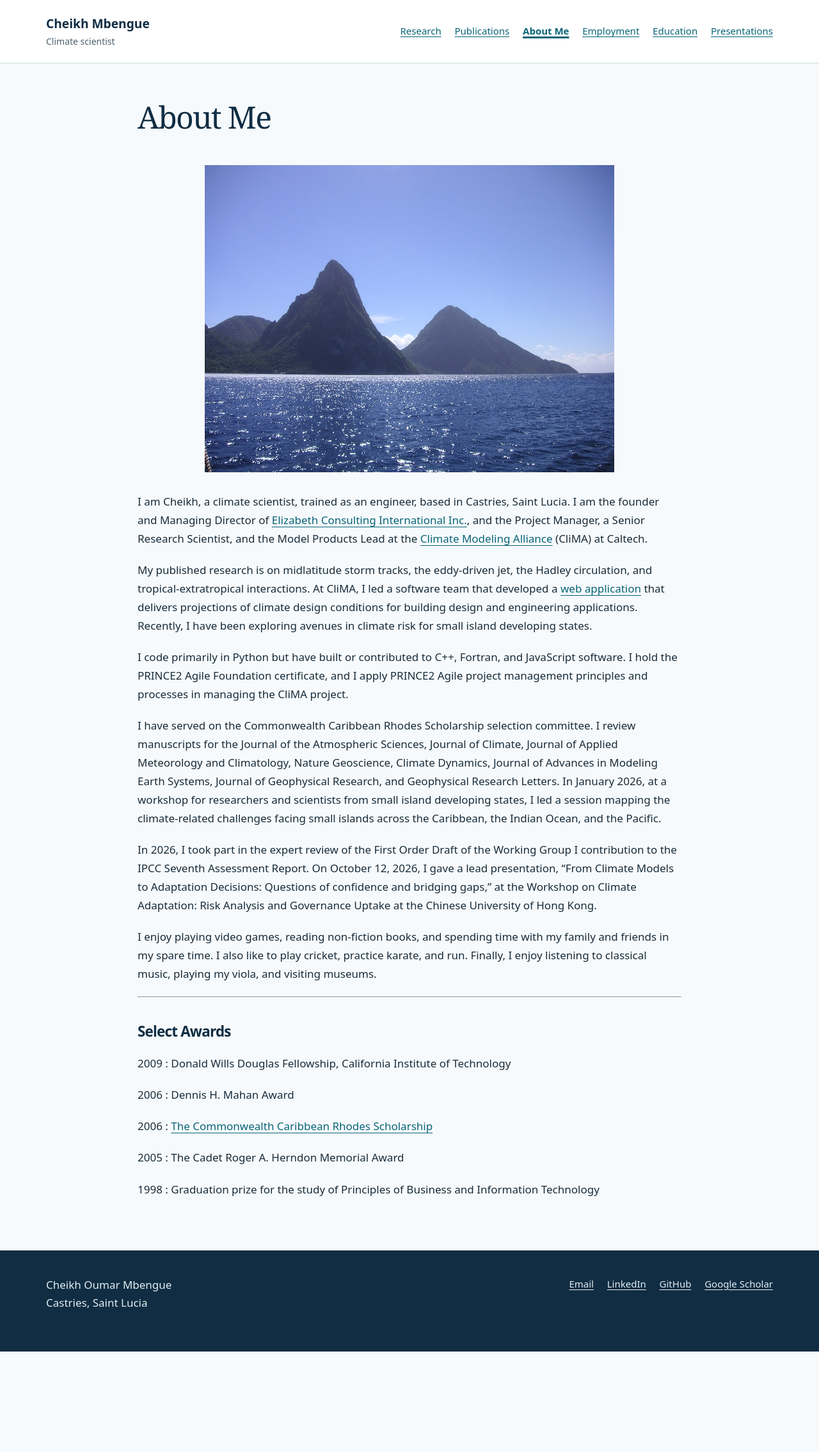
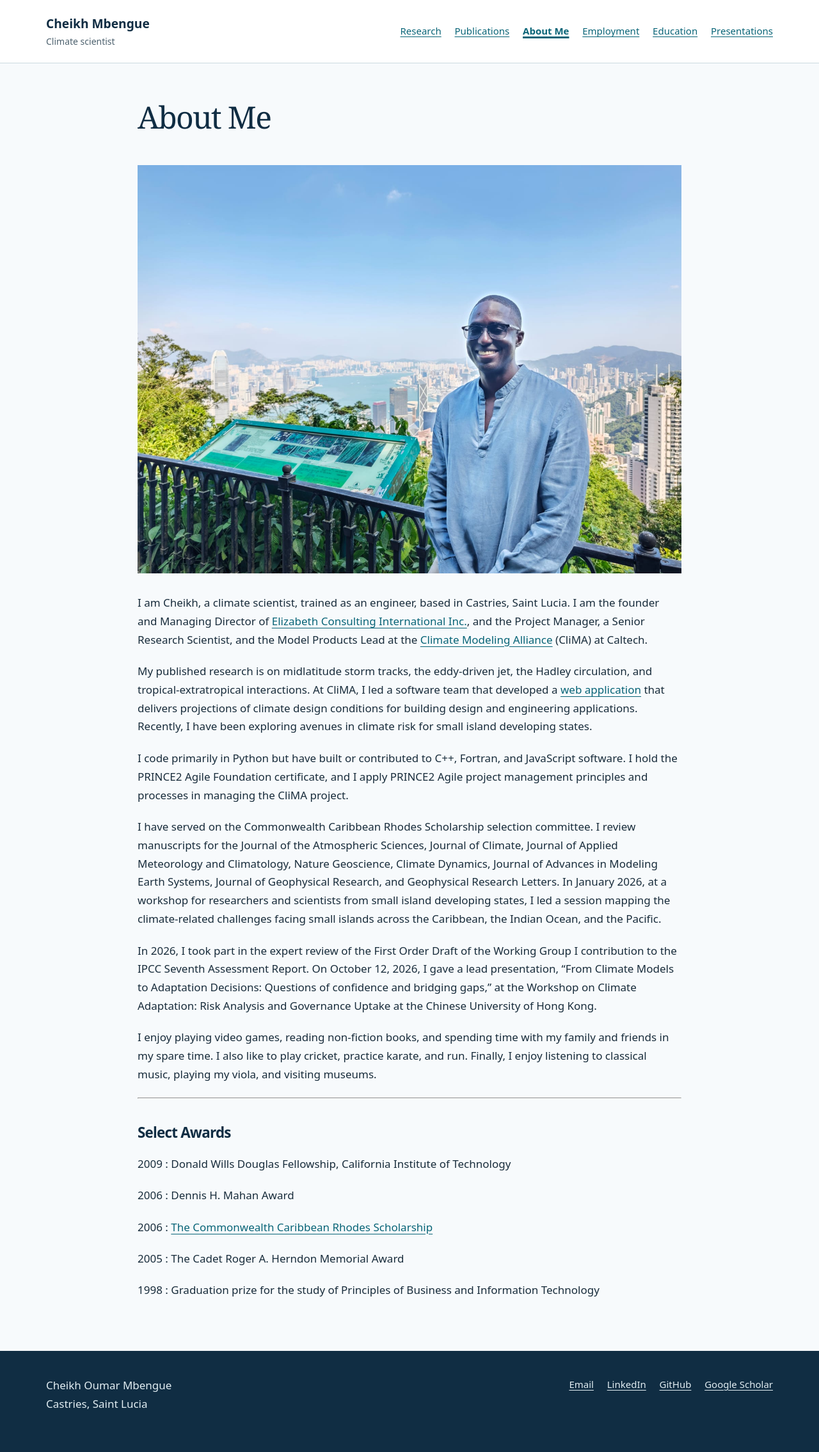
Before and after one commit to cmbengue-ec-intl/cmbengue-ec-intl.github.io, a Jekyll site: the page built from about.markdown, in a window 1280 px wide. Shown: the whole page at 64% size. Built offline with Jekyll 4.4.1, drawn with Linux system fonts in a browser that asks for light colours; before the commit the page ends 2112 px from its top, so only the background shows below that.

Commit message:
content: update the photos on the home page and the About page (#46)
* content: replace the home page and About page photos (refs #45)

* content: describe the new About page photo (refs #45)

```diff
--- a/about.markdown
+++ b/about.markdown
@@ -4,7 +4,7 @@ title: About Me
 permalink: /about/
 ---
 
-![The Pitons of Saint Lucia](/img/img2.jpg)
+![Cheikh Mbengue in Hong Kong, October 2026](/img/img2.jpg)
 
 I am Cheikh, a climate scientist, trained as an engineer, based in Castries, Saint Lucia. I am the founder and Managing Director of [Elizabeth Consulting International Inc.](https://www.ec-intl.com), and the Project Manager, a Senior Research Scientist, and the Model Products Lead at the [Climate Modeling Alliance](https://clima.caltech.edu) (CliMA) at Caltech.
 
```
Also changed, not shown: img/img1.jpg, img/img2.jpg.
